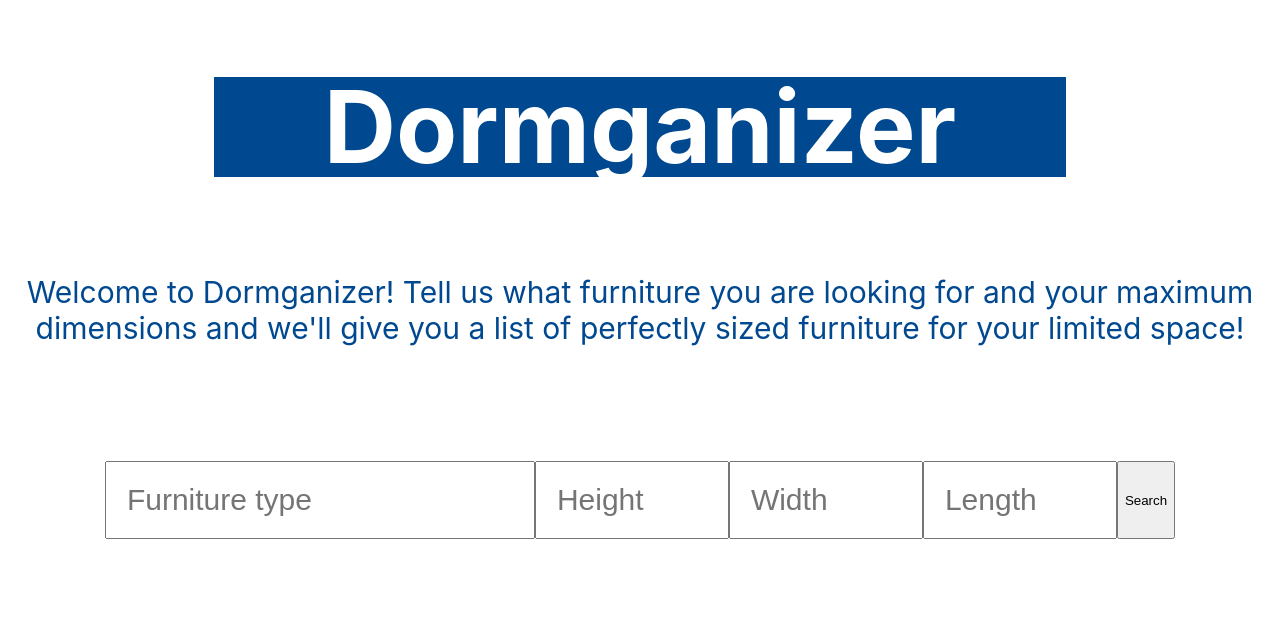
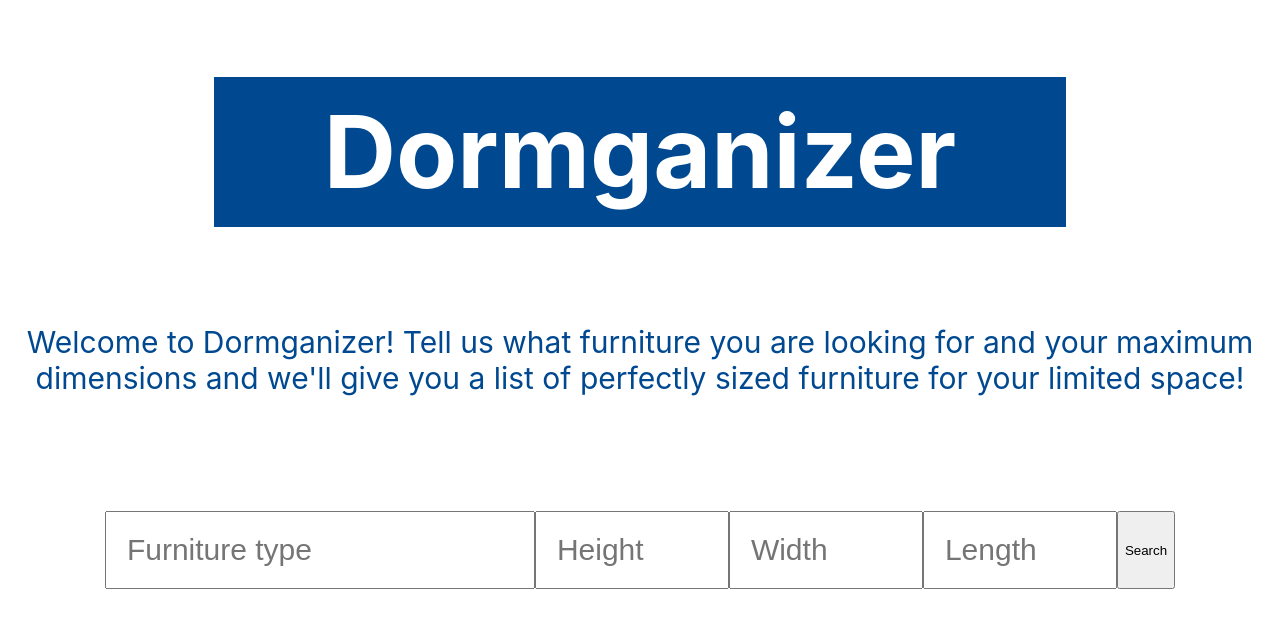
Before and after one commit to DavidMajernik/Dormganizer, a React (Create React App) app: page / in a window 1280 px wide. Shown: the top 628 px of the page. Built offline with nearby package versions, Linux system fonts and the light colour scheme.

Commit message:
Visual Fixes

```diff
--- a/src/App.js
+++ b/src/App.js
@@ -13,9 +13,9 @@ function App() {
     const Header = () => {
         return (
             <Container maxWidth="md">
-                <div style={{background: '#004990'}}>
+                <div style={{background: '#004990',textAlign: 'center'}}>
                     <header>
-                        <h1 style={{color: 'white', lineHeight: 1, fontSize: 100, textAlign: 'center'}}>Dormganizer</h1>
+                        <h1 style={{color: 'white', lineHeight: 1.5, fontSize: 100, textAlign: 'center'}}>Dormganizer</h1>
                     </header>
                 </div>
             </Container>
@@ -103,6 +103,7 @@ function App() {
                         <div key = {result.id}>
                             <h3>{result.name}</h3>
                             <img style={{ width: "50%", height: "50%" }} src={result.contextualImageUrl} alt="Product" />
+                            <p>IKEA</p>
                             <p>{result.price}</p>
                             <p>{result.height}</p>
                             <p>{result.width}</p>
```
